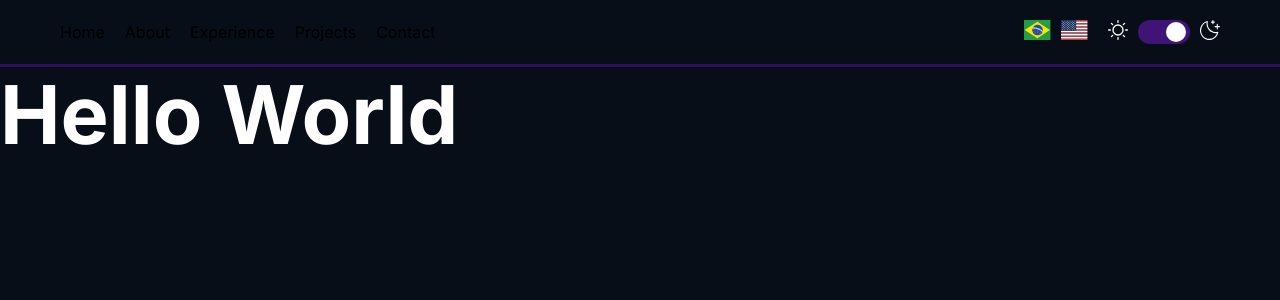
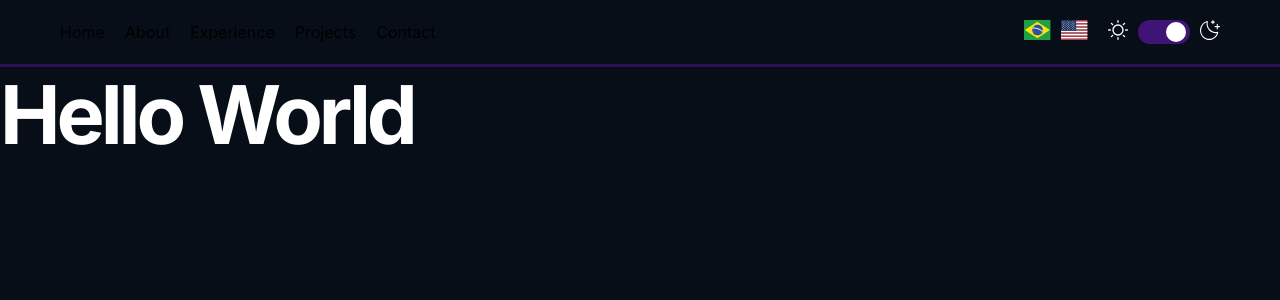
Before and after one commit to Felpezs/Portfolio, a Next.js app: page / in a window 1280 px wide. Shown: the top 300 px of the page. Built offline with nearby package versions, Linux system fonts and the light colour scheme.

Commit message:
fix: letter spacing and content spacing

```diff
--- a/tailwind.config.ts
+++ b/tailwind.config.ts
@@ -11,6 +11,7 @@ const config: Config = {
       2: "40px",
       3: "60px",
       4: "80px",
+      5: "200px",
     },
     colors: {
       white: "#ffff",
@@ -49,7 +50,7 @@ const config: Config = {
         "3xl": ["5.062rem", "120%"],
       },
       letterSpacing: {
-        tight: "-5%",
+        tight: "-0.05em",
       },
     },
   },
```
